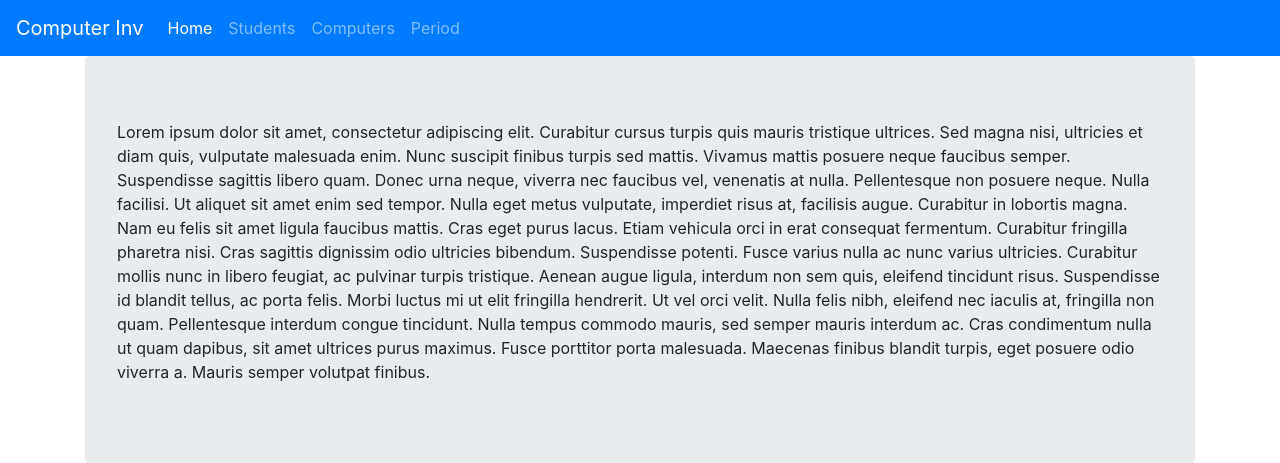
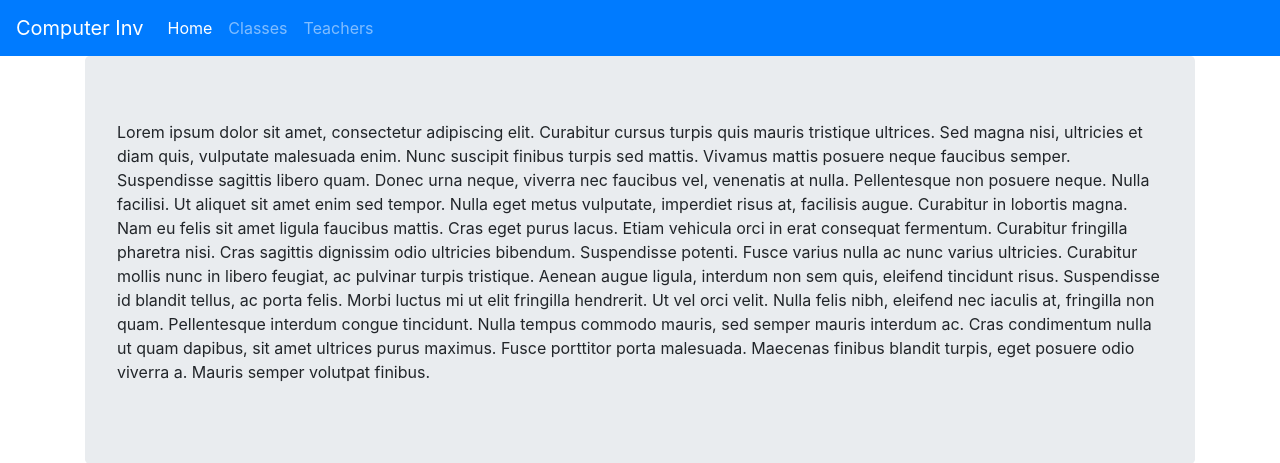
Before and after one commit to Clementef/ClassCatalog, a Flask app: page / in a window 1280 px wide. Shown: the top 463 px of the page. Run offline with Flask 2, Linux system fonts and the light colour scheme; parts of the project's set-up code (start-up, migrations or seed data) failed here and were passed over; some libraries are stand-ins or nearby versions.

Commit message:
base commit

```diff
--- a/app/templates/includes/_navbar.html
+++ b/app/templates/includes/_navbar.html
@@ -10,13 +10,10 @@
         <a class="nav-link" href="/">Home <span class="sr-only">(current)</span></a>
       </li>
       <li class="nav-item">
-        <a class="nav-link" href="/students">Students</a>
+        <a class="nav-link" href="/students">Classes</a>
       </li>
       <li class="nav-item">
-        <a class="nav-link" href="/computers">Computers</a>
-      </li>
-      <li class="nav-item">
-        <a class="nav-link" href="/period">Period</a>
+        <a class="nav-link" href="/computers">Teachers</a>
       </li>
     </ul>
   </div>
```
Also changed, not shown: app/routes/classes.py (added), app/routes/teachers.py (added), app/templates/classes.html (added), app/templates/teachers.html (added).
